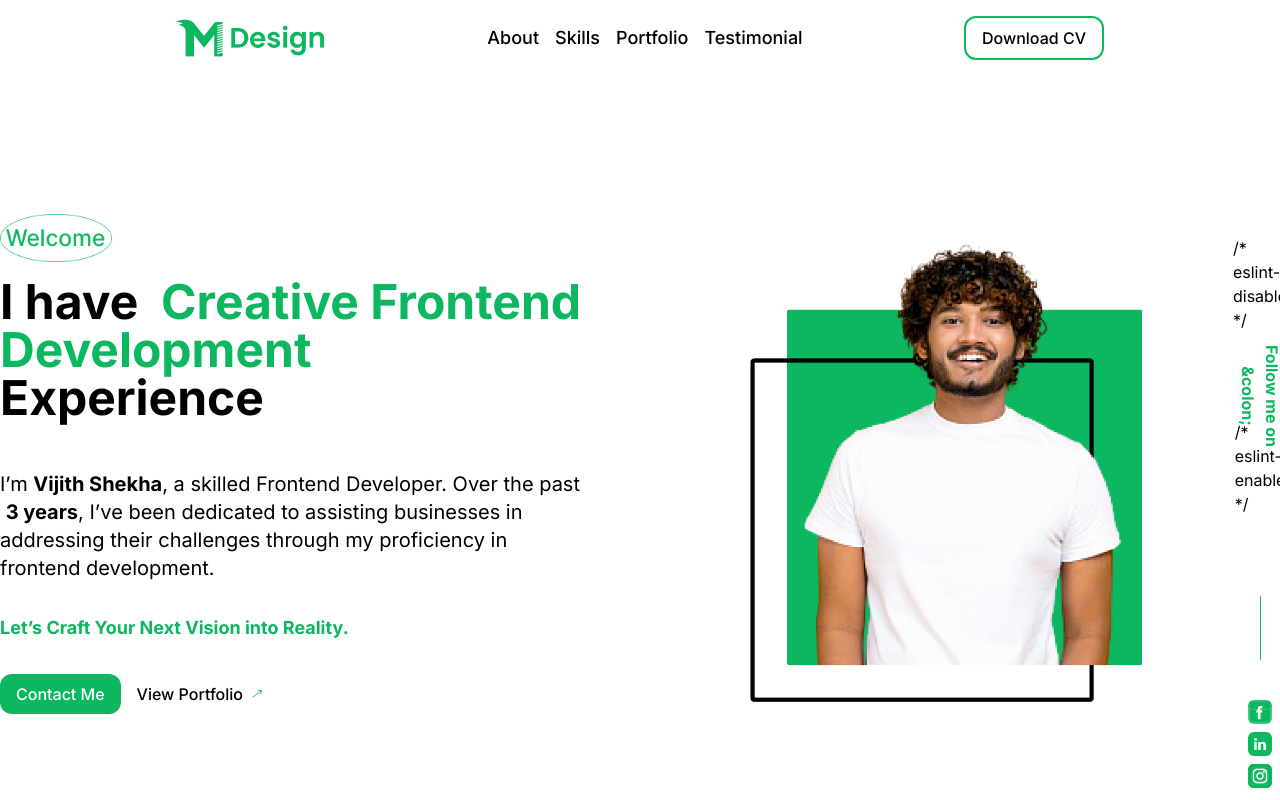
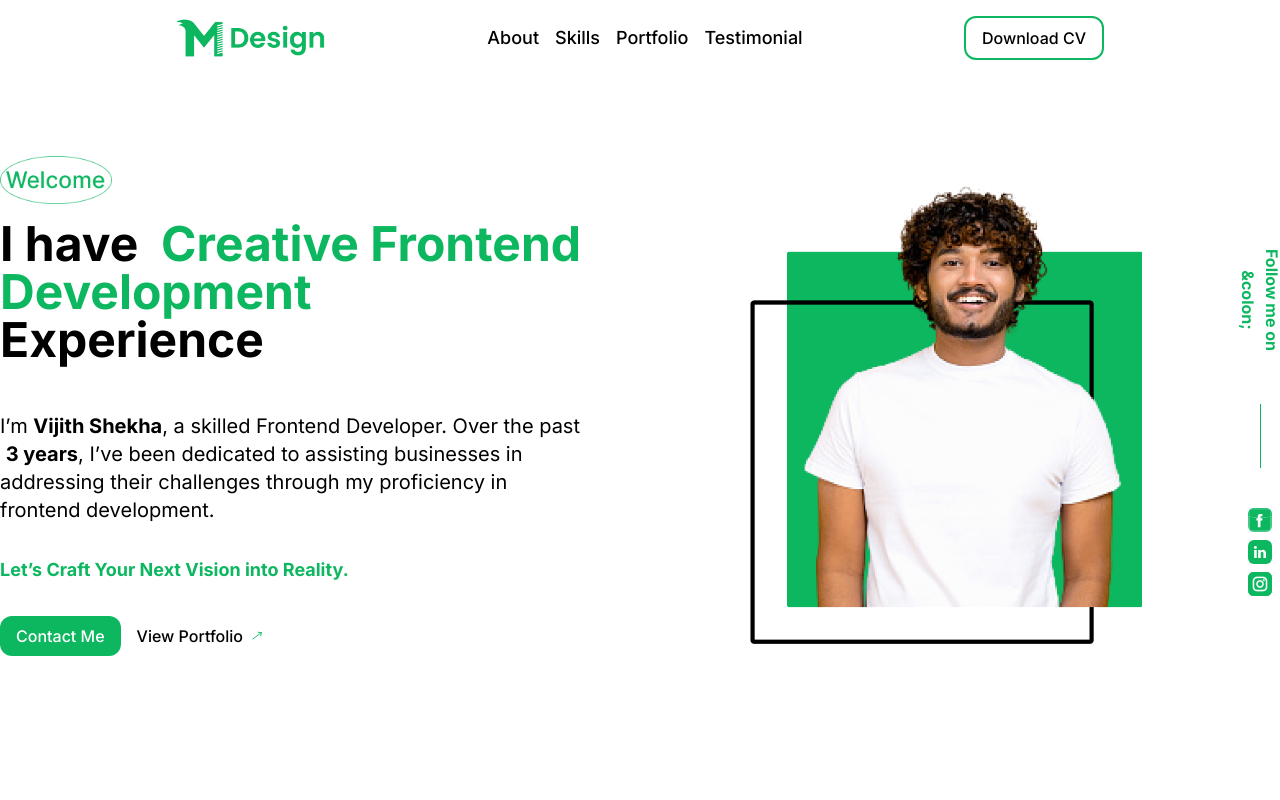
Before and after one commit to CodeWithVijith/portfolio_website, a Next.js app: page / in a window 1280 px wide. Shown: the top 800 px of the page. Built offline with nearby package versions, Linux system fonts and the light colour scheme.

Commit message:
FIX: fixed vercel issue2

```diff
--- a/next.config.js
+++ b/next.config.js
@@ -1,4 +1,6 @@
 /** @type {import('next').NextConfig} */
-const nextConfig = {}
+const nextConfig = {
+    eslint: false,
+}
 
 module.exports = nextConfig
--- a/src/components/Hero/index.tsx
+++ b/src/components/Hero/index.tsx
@@ -59,11 +59,9 @@ const HeroSection: React.FC = () => {
           </div>
         </div>
         <div className="pt-20 flex flex-col items-center w-10">
-          /* eslint-disable */
           <div className="rotate-90 w-32 text-center text-primary font-bold mt-10 z-0">
             <p>Follow me on &colon;</p>
           </div>
-          /* eslint-enable */
           <div className="w-[0.03125rem] bg-primary h-[4rem] mt-20 mb-10"></div>
           <div className="flex space-y-2 flex-col ">
             <Link
```
